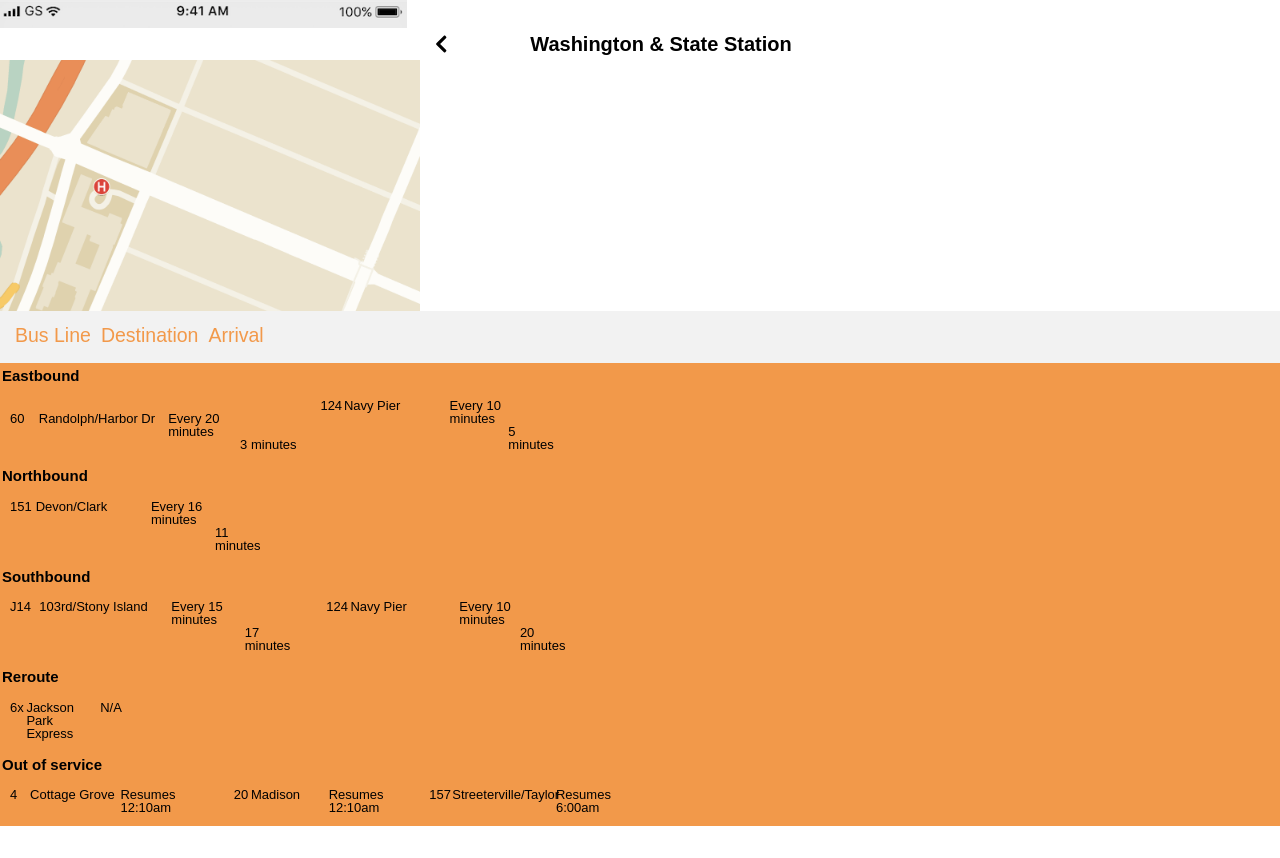
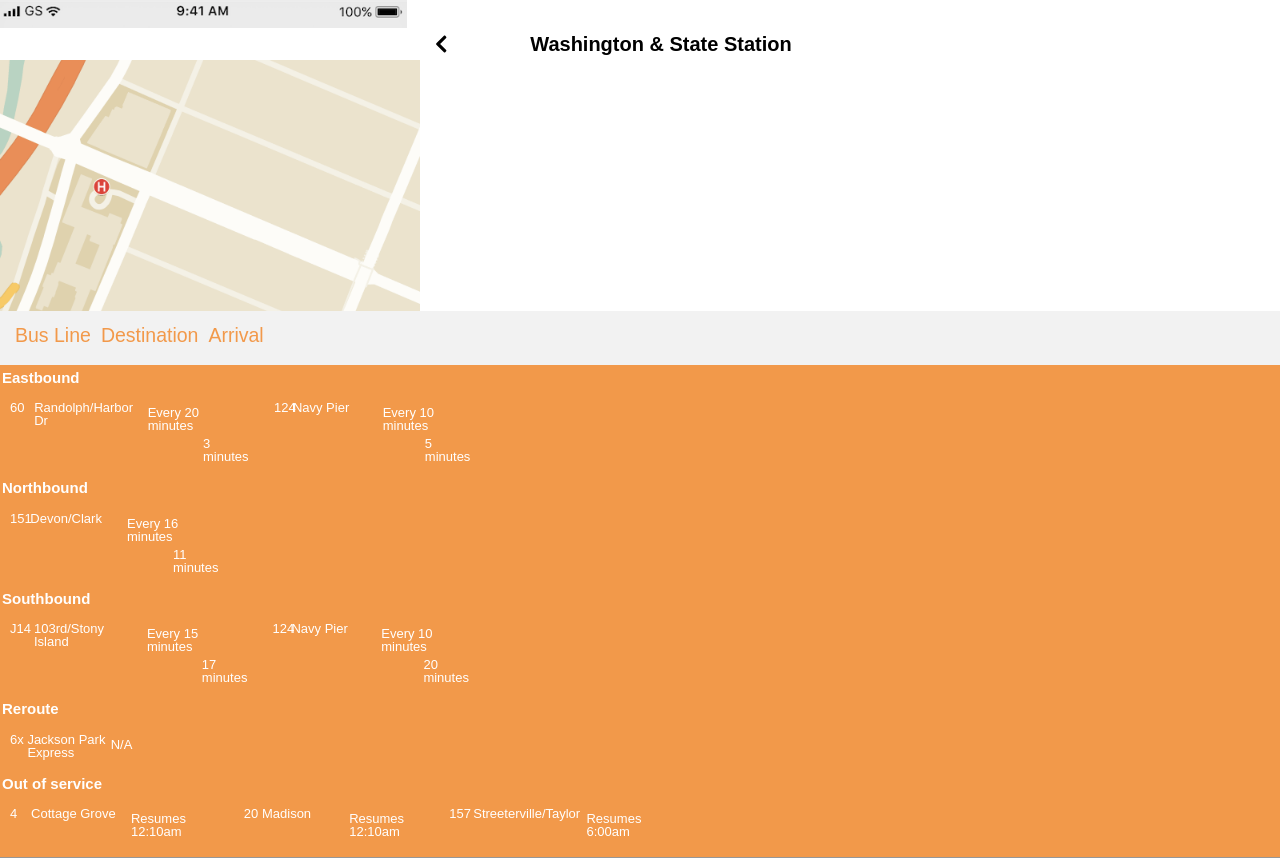
Before and after one commit to MeytalSt/Busybus, a plain HTML site: page index.html in a window 1280 px wide. Before the commit the page ends 826 px from the top, so only its background shows below. Drawn offline with Linux system fonts and the light colour scheme.

Commit message:
eleventh commit

```diff
--- a/CSS/stylesheet.css
+++ b/CSS/stylesheet.css
@@ -29,6 +29,7 @@ h2 {
   font-size: 1.5em; /* 15px */
   font-weight: bold;
   line-height: 1.5;
+  color: white;
   display: block;
   padding: 2px;
 }
@@ -38,12 +39,13 @@ ul {
   margin: 0px;
   padding: 0px;
   overflow: hidden;
-/*  display: inline-block; */
+  display: inline-block;
 }
 
 li {
   list-style: none;
   font-size: 1.3em;
+  color: white;
   margin-left: 0px;
   padding: 10px;
   display: inline-block;
@@ -102,6 +104,7 @@ li {
 .busline {  /* on whiteline */
   box-sizing: border-box;
   font-size: 1.5em;
+  color: #F2994A;
   margin: 0 auto;
   padding: 5px;
   float: left;
@@ -110,6 +113,7 @@ li {
 .busdestination {  /* on whiteline */
   box-sizing: border-box;
   font-size: 1.5em;
+  color: #F2994A;
   margin: 0 auto;
   padding: 5px;
   float: left;
@@ -118,6 +122,7 @@ li {
 .arrival {  /* on whiteline */
   box-sizing: border-box;
   font-size: 1.5em;
+  color: #F2994A;
   margin: 0 auto;
   padding: 5px;
   float: right;
@@ -128,7 +133,7 @@ li {
   background-color: #F2994A;
   margin: 0 auto;
   padding: 0px;
-/*  border-bottom: 1px solid #979797; */
+  border-bottom: 1px solid #979797;
   width: 100%
 }
 
@@ -137,7 +142,7 @@ li {
   box-sizing: border-box;
   padding: 0px;
   width: 10%;
-/*  display: inline-block; */
+  display: block;
 /*  margin: 0 auto; */
 /*  border-bottom: 1px solid #979797; */
 }
@@ -147,23 +152,22 @@ li {
   box-sizing: border-box;
   padding: 0px;
   width: 45%;
-/*  display: inline-block; */
+  display: block;
 /*  margin: 0 auto; */
 /*  border-bottom: 1px solid #979797; */
+}
 
+.arrival-list { /* text */
+  float: right;
+  box-sizing: border-box;
+  width: 20%
 }
 
 .busfrequencey-list { /* text */
   float: left;
   box-sizing: border-box;
-  padding: 0px;
-  width: 30%;
-  display: inline-block;
+  padding: 5px;
+  width: 40%;
+  display: block;
   margin: 0 auto;
 }
-
-.arrival-list {
-  float: right;
-  box-sizing: border-box;
-  width: 20%
-}
--- a/index.html
+++ b/index.html
@@ -41,13 +41,17 @@
           <span class="busnumber-list"> 60 </span> <!-- display block float left -->
           <span class="busdestination-list">Randolph/Harbor Dr</span>
           <span class="busfrequencey-list">Every 20 minutes</span>
+        <div>
           <span class="arrival-list">3 minutes</span>
+        </div>
         </li>
         <li class="bus-2">
            <span class="busnumber-list">124</span>
            <span class="busdestination-list">Navy Pier</span>
            <span class="busfrequencey-list">Every 10 minutes</span>
+          <div>
            <span class="arrival-list">5 minutes</span>
+         </div>
         </li>
 
         <h2> Northbound </h2>
@@ -55,25 +59,31 @@
           <span class="busnumber-list">151</span>
           <span class="busdestination-list">Devon/Clark</span>
           <span class="busfrequencey-list">Every 16 minutes</span>
+        <div>
           <span class="arrival-list">11 minutes</span>
+        </div>
        </li>
 
        <h2> Southbound </h2>
-       <li class="bus-4"> <!-- display block float left -->
+       <li class="bus-4">
          <span class="busnumber-list">J14</span>
          <span class="busdestination-list">103rd/Stony Island</span>
          <span class="busfrequencey-list">Every 15 minutes</span>
+      <div>
          <span class="arrival-list">17 minutes</span>
+      </div>
       </li>
-      <li class="bus-5"> <!-- display block float left -->
+      <li class="bus-5">
         <span class="busnumber-list">124</span>
         <span class="busdestination-list">Navy Pier</span>
         <span class="busfrequencey-list">Every 10 minutes</span>
+      <div>
         <span class="arrival-list">20 minutes</span>
+      </div>
       </li>
 
       <h2> Reroute </h2>
-      <li class="bus-6"> <!-- display block float left -->
+      <li class="bus-6">
         <span class="busnumber-list">6x</span>
         <span class="busdestination-list">Jackson Park Express</span>
         <span class="busfrequencey-list">N/A</span>
@@ -86,13 +96,13 @@
           <span class="busfrequencey-list">Resumes 12:10am</span>
         </li>
 
-        <li class="bus-8"> <!-- display block float left -->
+        <li class="bus-8">
           <span class="busnumber-list">20</span>
           <span class="busdestination-list">Madison</span>
           <span class="busfrequencey-list">Resumes 12:10am</span>
         </li>
 
-        <li class="bus-9"> <!-- display block float left -->
+        <li class="bus-9">
           <span class="busnumber-list">157</span>
           <span class="busdestination-list">Streeterville/Taylor</span>
           <span class="busfrequencey-list">Resumes 6:00am</span>
```
